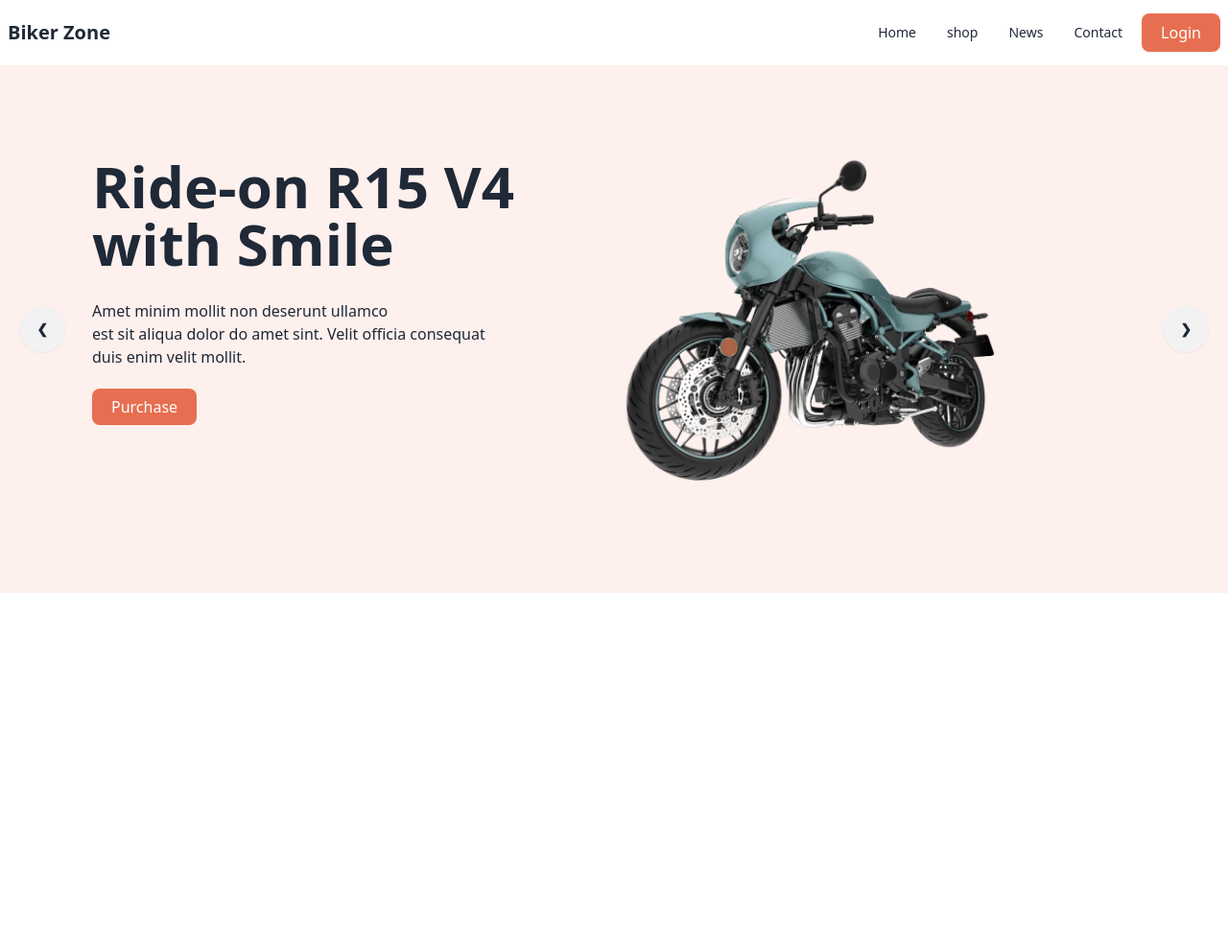
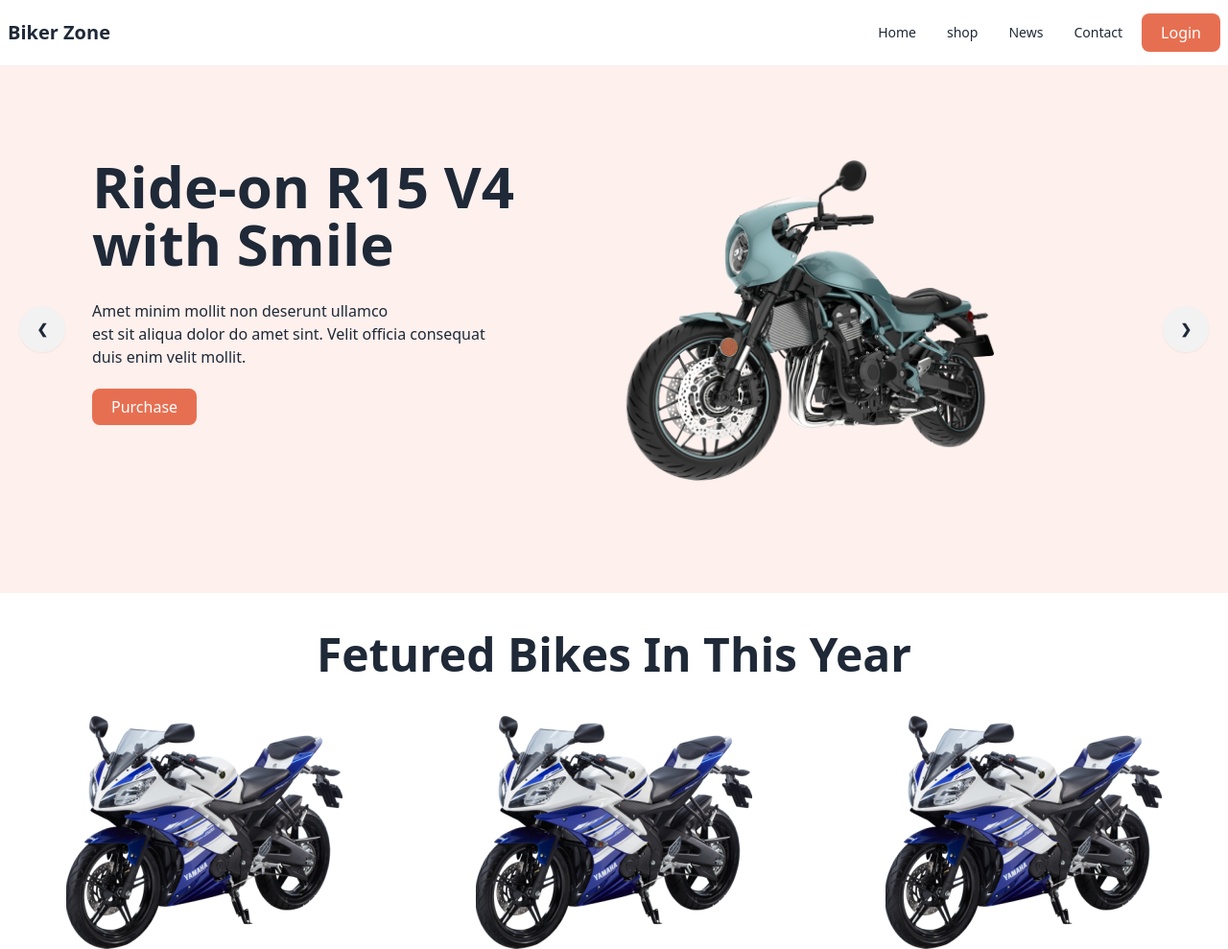
Before and after one commit to ajoyajoy1/bike-zone-daisyui, a plain HTML site: page index.html in a window 1280 px wide. Shown: the whole page at 96% size. Before the commit the page ends 800 px from the top, so only its background shows below. Drawn offline with nearby package versions, Linux system fonts and the light colour scheme.

Commit message:
added new me

```diff
--- a/index.html
+++ b/index.html
@@ -140,6 +140,14 @@
             </div>
 
           </div>
+          <div class="grid mx-auto">
+            <h1 class="text-5xl font-bold flex justify-center items-center py-10 ">Fetured Bikes In This Year</h1>
+            <div class="grid grid-cols-1 lg:grid-cols-3 ">
+                <img class="mx-auto" src="images/others/feature-bike.png" alt="">
+                <img class="mx-auto" src="images/others/feature-bike.png" alt="">
+                <img class="mx-auto" src="images/others/feature-bike.png" alt="">
+            </div>
+          </div>
     </header>
     <main class="md:container md:mx-auto">
 
```
